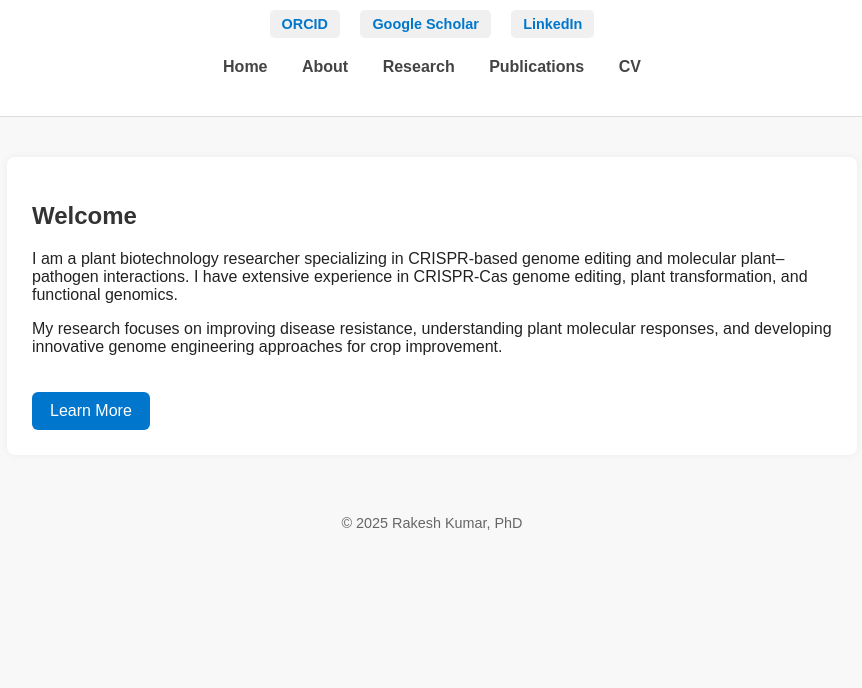
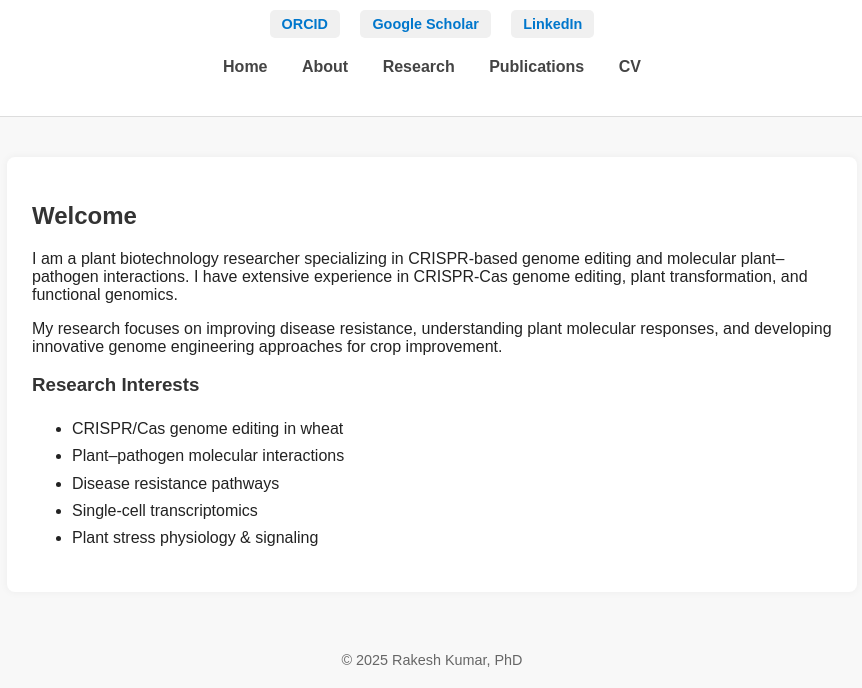
Before and after one commit to rakeshkpb87/rakeshkpb87.github.io, a plain HTML site: page index.html in a window 1280 px wide. Shown: the part 141-829 px from the top of the page, without its empty margins (208-1070 px from the left). Before the commit the page ends 800 px from the top, so only its background shows below. Drawn offline with Linux system fonts and the light colour scheme.

Commit message:
Update index.html

```diff
--- a/index.html
+++ b/index.html
@@ -38,7 +38,14 @@
       My research focuses on improving disease resistance, understanding plant molecular responses, and developing innovative genome engineering approaches for crop improvement.
     </p>
 
-    <a class="button" href="about.html">Learn More</a>
+    <h3>Research Interests</h3>
+    <ul>
+      <li>CRISPR/Cas genome editing in wheat</li>
+      <li>Plant–pathogen molecular interactions</li>
+      <li>Disease resistance pathways</li>
+      <li>Single-cell transcriptomics</li>
+      <li>Plant stress physiology & signaling</li>
+    </ul>
   </section>
 
   <footer>
```
